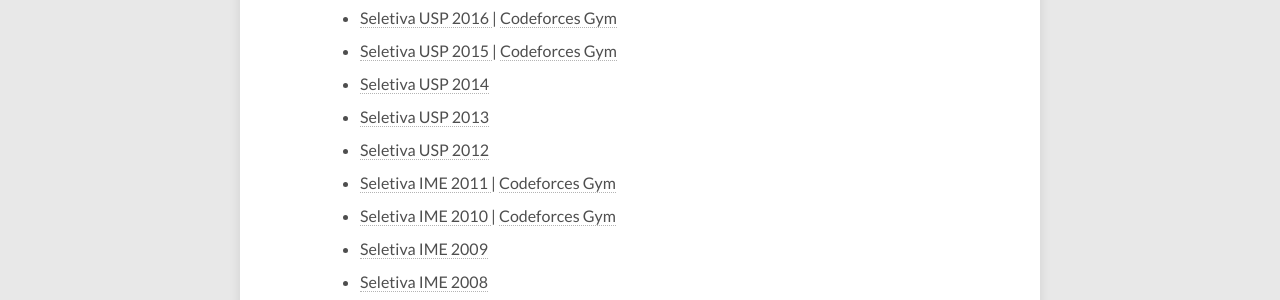
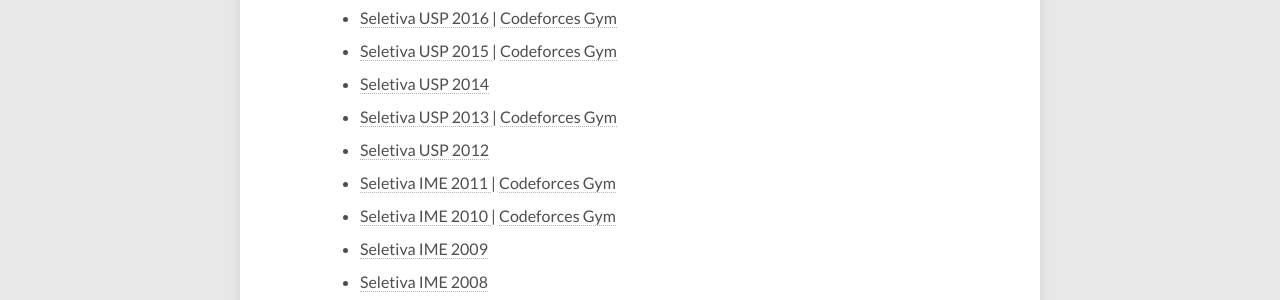
Before and after one commit to maratonusp/blog, a Jekyll site: the page built from pages/seletivas.markdown, in a window 1280 px wide and 900 px high, scrolled down 551 px. Shown: the part 153-453 px from the top of the window. Built offline with Jekyll 4.4.1, drawn with Linux system fonts in a browser that asks for light colours; nearby versions of some CDN libraries; comment, search, counter and statistics services are not loaded.

Commit message:
Seletiva 2013 na Gym

```diff
--- a/_posts/2013-08-17-resultados-seletiva-2013.markdown
+++ b/_posts/2013-08-17-resultados-seletiva-2013.markdown
@@ -22,6 +22,7 @@ Outros 68 times participaram pela internet.
 - [Dados (estatísticas, submissões, etc)](https://www.ime.usp.br/~maratona/assets/seletivas/2013/data.tar.xz)
 - [Entradas e saídas dos problemas](https://www.ime.usp.br/~maratona/assets/seletivas/2013/io.tar.xz)
 - [Soluções dos juízes](https://www.ime.usp.br/~maratona/assets/seletivas/2013/solutions.tar.xz)
+- [Prova na Codeforces Gym](http://codeforces.com/gym/101726)
 
 ## Times que competiram por vaga
 - **Bitélo**: Stefano Tommasini, Antonio Roberto de Campos Junior, Marcos Kawakami
--- a/pages/seletivas.markdown
+++ b/pages/seletivas.markdown
@@ -13,7 +13,7 @@ A prova é organizada pelos próprios alunos, geralmente aqueles que já não po
   <li> <a href="seletiva-2016"> Seletiva USP 2016 </a> | <a href="http://codeforces.com/gym/101064"> Codeforces Gym </a> </li>
   <li> <a href="seletiva-2015"> Seletiva USP 2015 </a> | <a href="http://codeforces.com/gym/101047"> Codeforces Gym </a> </li>
   <li> <a href="seletiva-2014"> Seletiva USP 2014 </a> </li>
-  <li> <a href="seletiva-2013"> Seletiva USP 2013 </a> </li>
+  <li> <a href="seletiva-2013"> Seletiva USP 2013 </a> | <a href="http://codeforces.com/gym/101726"> Codeforces Gym </a> </li>
   <li> <a href="seletiva-2012"> Seletiva USP 2012 </a> </li>
   <li> <a href="seletiva-2011"> Seletiva IME 2011 </a> | <a href="http://codeforces.com/gym/101081"> Codeforces Gym </a> </li>
   <li> <a href="seletiva-2010"> Seletiva IME 2010 </a> | <a href="http://codeforces.com/gym/101055"> Codeforces Gym </a> </li>
```
